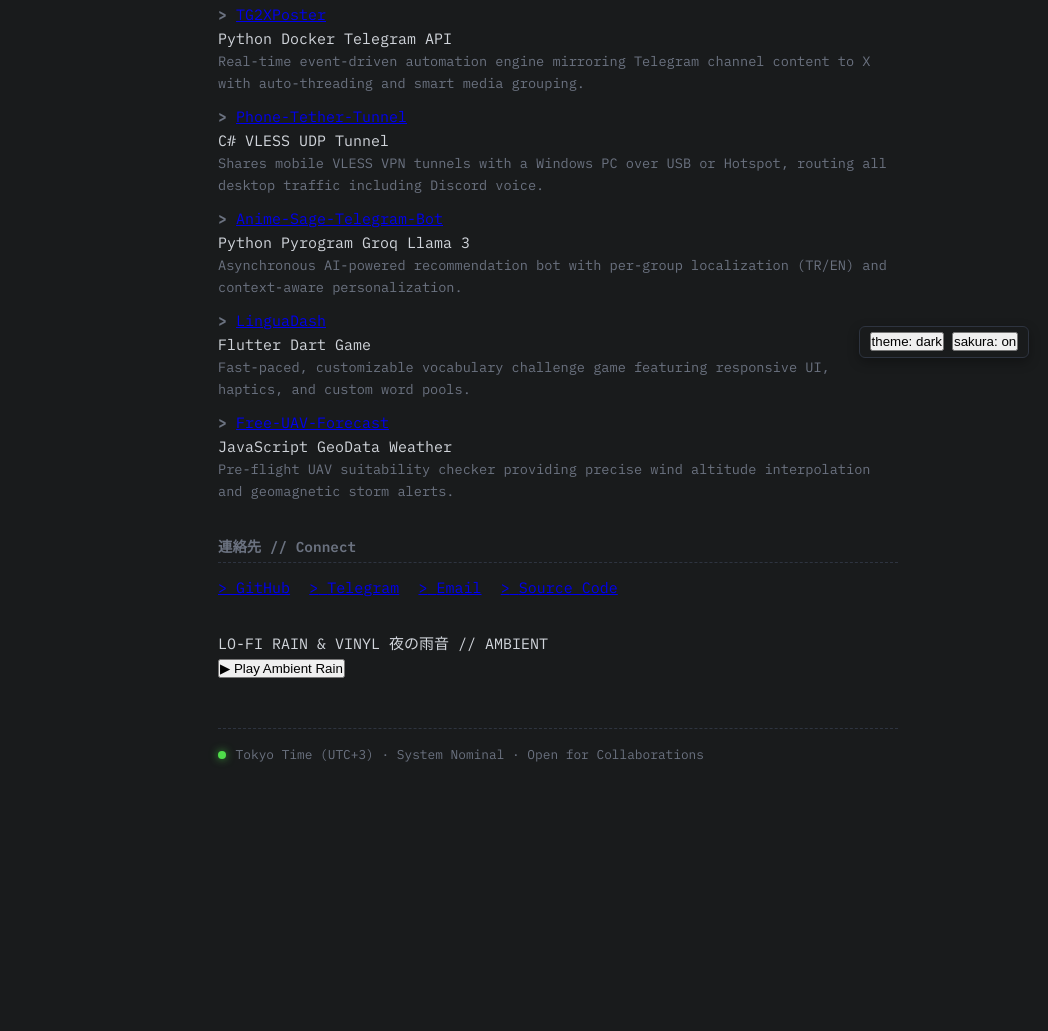
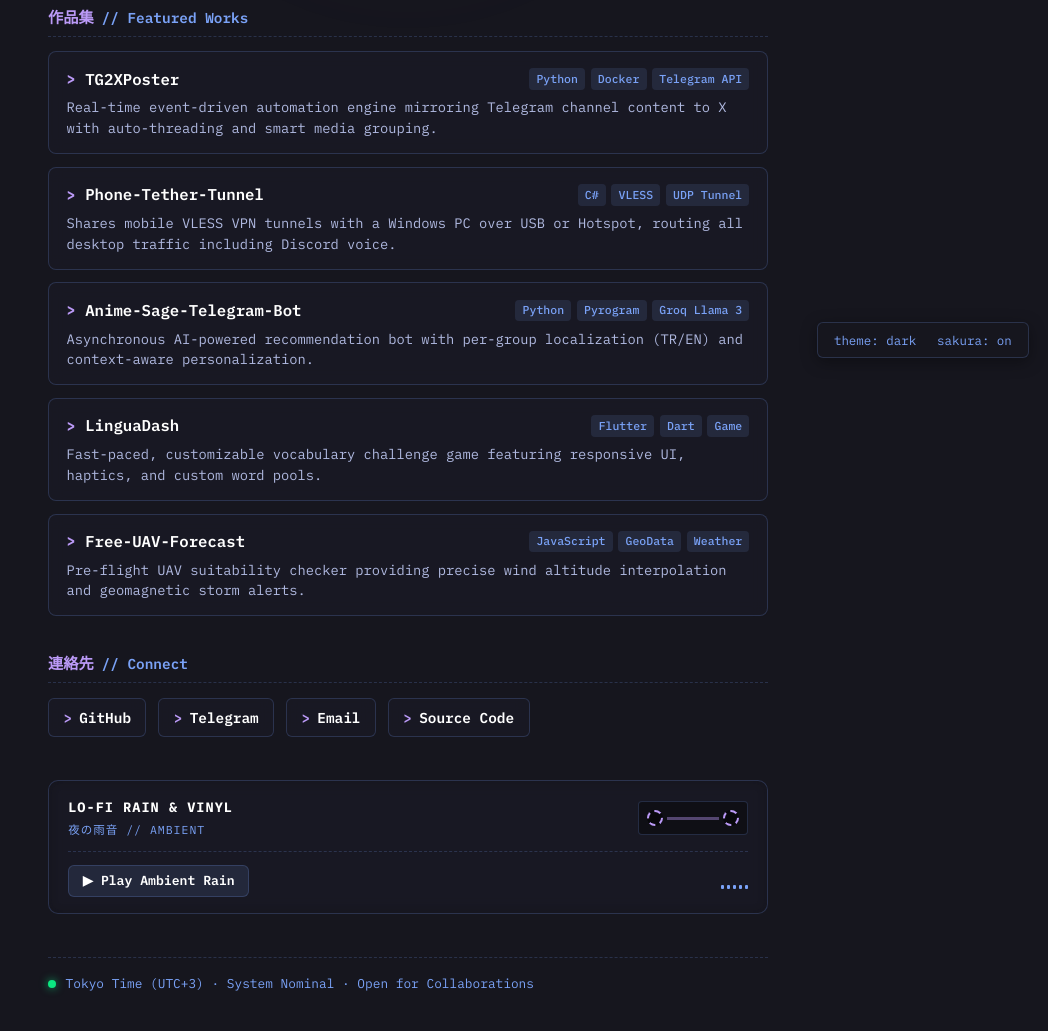
Before and after one commit to FrostSue/FrostSue, a plain HTML site: page website/index.html in a window 1280 px wide. Shown: the part 423-1454 px from the top of the page, without its empty margins (232-1280 px from the left). Before the commit the page ends 1269 px from the top, so only its background shows below. Drawn offline with Linux system fonts and the light colour scheme.

Commit message:
Update website/style.css with Tokyo Night and Sakura palettes, frosted glass cards, and cassette animations

```diff
--- a/website/style.css
+++ b/website/style.css
@@ -1,61 +1,73 @@
 :root {
-    --bg-color: #191B1C;
-    --text-color: #d1d5db;
-    --text-dim: #6b7280;
+    --bg-color: #16161e;
+    --card-bg: rgba(26, 27, 38, 0.7);
+    --text-color: #c0caf5;
+    --text-dim: #7aa2f7;
     --text-bright: #ffffff;
-    --accent: #5865F2;
-    --border-color: #2e3440;
-    --hover-bg: rgba(255, 255, 255, 0.05);
+    --accent: #bb9af7;
+    --border-color: rgba(122, 162, 247, 0.2);
+    --glow: rgba(187, 154, 247, 0.25);
+    --tag-bg: rgba(122, 162, 247, 0.12);
 }
 
 [data-theme="tokyonight"] {
-    --bg-color: #1a1b26;
+    --bg-color: #16161e;
+    --card-bg: rgba(26, 27, 38, 0.75);
     --text-color: #c0caf5;
-    --text-dim: #565f89;
+    --text-dim: #7aa2f7;
     --text-bright: #ffffff;
-    --accent: #7aa2f7;
-    --border-color: #292e42;
-    --hover-bg: rgba(122, 162, 247, 0.1);
+    --accent: #bb9af7;
+    --border-color: rgba(122, 162, 247, 0.2);
+    --glow: rgba(187, 154, 247, 0.25);
+    --tag-bg: rgba(122, 162, 247, 0.12);
 }
 
-[data-theme="mocha"] {
-    --bg-color: #1e1e2e;
-    --text-color: #cdd6f4;
-    --text-dim: #6c7086;
+[data-theme="sakura"] {
+    --bg-color: #19101f;
+    --card-bg: rgba(43, 24, 52, 0.75);
+    --text-color: #fce7f3;
+    --text-dim: #f472b6;
     --text-bright: #ffffff;
-    --accent: #cba6f7;
-    --border-color: #313244;
-    --hover-bg: rgba(203, 166, 247, 0.1);
+    --accent: #f43f5e;
+    --border-color: rgba(244, 114, 182, 0.25);
+    --glow: rgba(244, 63, 94, 0.25);
+    --tag-bg: rgba(244, 114, 182, 0.15);
 }
 
-[data-theme="gruvbox"] {
-    --bg-color: #282828;
-    --text-color: #ebdbb2;
-    --text-dim: #928374;
-    --text-bright: #fbf1c7;
-    --accent: #fe8019;
-    --border-color: #3c3836;
-    --hover-bg: rgba(254, 128, 25, 0.1);
+[data-theme="kyoto"] {
+    --bg-color: #181825;
+    --card-bg: rgba(30, 30, 46, 0.8);
+    --text-color: #cdd6f4;
+    --text-dim: #a6e3a1;
+    --text-bright: #f5e0dc;
+    --accent: #f9e2af;
+    --border-color: rgba(166, 227, 161, 0.25);
+    --glow: rgba(249, 226, 175, 0.2);
+    --tag-bg: rgba(166, 227, 161, 0.12);
 }
 
-[data-theme="pinkie"] {
-    --bg-color: #1a101f;
-    --text-color: #f3d9fa;
-    --text-dim: #845ef7;
+[data-theme="cyberpunk"] {
+    --bg-color: #0d0f18;
+    --card-bg: rgba(19, 23, 36, 0.85);
+    --text-color: #e0e6ed;
+    --text-dim: #00f2fe;
     --text-bright: #ffffff;
-    --accent: #f06595;
-    --border-color: #3b224c;
-    --hover-bg: rgba(240, 101, 149, 0.15);
+    --accent: #ff007f;
+    --border-color: rgba(0, 242, 254, 0.3);
+    --glow: rgba(255, 0, 127, 0.3);
+    --tag-bg: rgba(0, 242, 254, 0.12);
 }
 
-[data-theme="light"] {
-    --bg-color: #fbf1c7;
-    --text-color: #3c3836;
-    --text-dim: #7c6f64;
-    --text-bright: #282828;
-    --accent: #af3a03;
-    --border-color: #d5c4a1;
-    --hover-bg: rgba(0, 0, 0, 0.05);
+[data-theme="latte"] {
+    --bg-color: #f7f3ee;
+    --card-bg: rgba(255, 255, 255, 0.85);
+    --text-color: #38322e;
+    --text-dim: #8c7b75;
+    --text-bright: #201a17;
+    --accent: #d97706;
+    --border-color: rgba(140, 123, 117, 0.25);
+    --glow: rgba(217, 119, 6, 0.15);
+    --tag-bg: rgba(217, 119, 6, 0.12);
 }
 
 * {
@@ -67,23 +79,52 @@
 body {
     background-color: var(--bg-color);
     color: var(--text-color);
-    font-family: 'IBM Plex Mono', 'JetBrains Mono', 'Cascadia Code', monospace;
+    font-family: 'IBM Plex Mono', 'Noto Sans JP', monospace;
     font-size: 15px;
     line-height: 1.6;
     min-height: 100vh;
     display: flex;
     justify-content: center;
     align-items: center;
-    padding: 2rem 1.5rem 5rem 1.5rem;
-    transition: background-color 0.3s ease, color 0.3s ease;
+    padding: 3rem 1.5rem 6rem 1.5rem;
+    position: relative;
+    overflow-x: hidden;
+    transition: background-color 0.4s ease, color 0.4s ease;
+}
+
+#sakura-canvas {
+    position: fixed;
+    top: 0;
+    left: 0;
+    width: 100vw;
+    height: 100vh;
+    pointer-events: none;
+    z-index: 1;
+}
+
+.ambient-glow {
+    position: fixed;
+    top: 20%;
+    left: 50%;
+    width: 500px;
+    height: 500px;
+    transform: translate(-50%, -50%);
+    background: radial-gradient(circle, var(--glow) 0%, transparent 70%);
+    pointer-events: none;
+    z-index: 0;
+    filter: blur(60px);
+    opacity: 0.5;
+    transition: background 0.5s ease;
 }
 
 .container {
     width: 100%;
-    max-width: 680px;
+    max-width: 720px;
     display: flex;
     flex-direction: column;
-    gap: 2rem;
+    gap: 2.2rem;
+    position: relative;
+    z-index: 2;
 }
 
 .header {
@@ -91,6 +132,14 @@ body {
     display: flex;
     flex-direction: column;
     align-items: center;
+    gap: 0.4rem;
+}
+
+.kanji-badge {
+    font-size: 0.85rem;
+    color: var(--accent);
+    letter-spacing: 4px;
+    font-weight: 500;
 }
 
 .ascii {
@@ -100,36 +149,44 @@ body {
     letter-spacing: -0.5px;
     white-space: pre;
     overflow-x: auto;
-    margin-bottom: 0.8rem;
+    margin: 0.5rem 0;
     user-select: none;
 }
 
 .tagline {
-    font-size: 0.95rem;
+    font-size: 1rem;
     font-weight: 600;
-    letter-spacing: 1.5px;
+    letter-spacing: 2px;
     color: var(--text-bright);
-    margin-bottom: 0.3rem;
 }
 
 .sub-tagline {
     font-size: 0.82rem;
     color: var(--text-dim);
-    letter-spacing: 0.5px;
+    letter-spacing: 1px;
 }
 
 .section {
     display: flex;
     flex-direction: column;
-    gap: 0.8rem;
+    gap: 0.9rem;
 }
 
 .section-title {
+    display: flex;
+    align-items: baseline;
+    gap: 0.5rem;
     color: var(--text-dim);
     font-size: 0.9rem;
     font-weight: 600;
     border-bottom: 1px dashed var(--border-color);
-    padding-bottom: 0.3rem;
+    padding-bottom: 0.4rem;
+}
+
+.kanji-prefix {
+    color: var(--accent);
+    font-size: 0.95rem;
+    font-weight: 700;
 }
 
 .section-content p {
@@ -140,86 +197,119 @@ body {
 .projects-list {
     display: flex;
     flex-direction: column;
-    gap: 0.65rem;
+    gap: 0.8rem;
 }
 
-.project-item {
+.project-card {
+    background: var(--card-bg);
+    border: 1px solid var(--border-color);
+    border-radius: 8px;
+    padding: 0.9rem 1.1rem;
+    backdrop-filter: blur(8px);
+    transition: transform 0.2s ease, border-color 0.2s ease, box-shadow 0.2s ease;
+}
+
+.project-card:hover {
+    transform: translateY(-2px);
+    border-color: var(--accent);
+    box-shadow: 0 4px 16px var(--glow);
+}
+
+.project-header {
     display: flex;
     flex-wrap: wrap;
-    align-items: baseline;
-    gap: 0.5rem;
-    font-size: 0.92rem;
+    align-items: center;
+    gap: 0.6rem;
+    margin-bottom: 0.35rem;
 }
 
 .prompt {
-    color: var(--text-dim);
+    color: var(--accent);
     font-weight: 700;
 }
 
-.project-item a {
+.project-name {
     color: var(--text-bright);
     text-decoration: none;
+    font-size: 0.98rem;
     font-weight: 600;
-    transition: color 0.2s ease;
+}
+
+.tags {
+    display: flex;
+    flex-wrap: wrap;
+    gap: 0.35rem;
+    margin-left: auto;
+}
+
+.tag {
+    font-size: 0.72rem;
+    background: var(--tag-bg);
+    color: var(--text-dim);
+    border-radius: 4px;
+    padding: 0.1rem 0.45rem;
+    font-weight: 500;
 }
 
 .project-desc {
-    color: var(--text-dim);
-    font-size: 0.85rem;
+    color: var(--text-color);
+    font-size: 0.86rem;
+    line-height: 1.5;
+    opacity: 0.9;
 }
 
 .links-grid {
     display: flex;
     flex-wrap: wrap;
-    gap: 1.2rem;
-    align-items: center;
+    gap: 0.75rem;
 }
 
-.link-entry {
-    color: var(--text-dim);
-    font-size: 0.95rem;
+.link-chip {
+    display: inline-flex;
+    align-items: center;
+    gap: 0.45rem;
+    background: var(--card-bg);
+    border: 1px solid var(--border-color);
+    color: var(--text-bright);
+    text-decoration: none;
+    font-size: 0.9rem;
+    font-weight: 600;
+    padding: 0.45rem 0.9rem;
+    border-radius: 6px;
+    backdrop-filter: blur(8px);
+    transition: transform 0.2s ease, border-color 0.2s ease, box-shadow 0.2s ease;
 }
 
-.link-entry a {
-    text-decoration: none;
-    font-weight: 600;
-    transition: transform 0.2s ease;
-    display: inline-block;
+.link-chip:hover {
+    transform: translateY(-2px);
+    border-color: var(--accent);
+    box-shadow: 0 4px 12px var(--glow);
 }
 
-.link-entry a:hover {
-    transform: translateY(-1px);
+.chip-prompt {
+    color: var(--accent);
+}
+
+.chip-text {
+    color: var(--text-bright);
 }
 
 .rainbow {
-    background: linear-gradient(90deg, #ff4545 0%, #ff9a00 12%, #d0de21 25%, #4fdc4a 38%, #3fdad8 50%, #2fc9e2 63%, #1c7fee 75%, #8b5cf6 88%, #ff4545 100%);
+    background: linear-gradient(90deg, #ff5e57 0%, #ffc048 15%, #0be881 35%, #00d8d6 55%, #575fcf 75%, #ef5777 90%, #ff5e57 100%);
     background-size: 400% 100%;
     -webkit-background-clip: text;
     background-clip: text;
     color: transparent;
-}
-
-.rainbow-animated {
-    animation: rainbow-cycle 5s linear infinite;
+    animation: rainbow-cycle 6s linear infinite;
 }
 
 .rainbow-hover:hover {
-    background: linear-gradient(90deg, #ff4545 0%, #ff9a00 20%, #4fdc4a 40%, #3fdad8 60%, #8b5cf6 80%, #ff4545 100%);
+    background: linear-gradient(90deg, #ff5e57 0%, #ffc048 20%, #0be881 40%, #00d8d6 60%, #575fcf 80%, #ff5e57 100%);
     background-size: 300% 100%;
     -webkit-background-clip: text;
     background-clip: text;
     color: transparent;
     animation: rainbow-cycle 3s linear infinite;
-}
-
-body.fx-disabled .rainbow,
-body.fx-disabled .rainbow-animated,
-body.fx-disabled .rainbow-hover:hover {
-    background: none;
-    -webkit-background-clip: unset;
-    background-clip: unset;
-    color: var(--accent);
-    animation: none;
 }
 
 @keyframes rainbow-cycle {
@@ -231,8 +321,151 @@ body.fx-disabled .rainbow-hover:hover {
     }
 }
 
+.player-section {
+    margin-top: 0.5rem;
+}
+
+.cassette-container {
+    background: var(--card-bg);
+    border: 1px solid var(--border-color);
+    border-radius: 10px;
+    padding: 1rem 1.2rem;
+    backdrop-filter: blur(8px);
+    display: flex;
+    flex-direction: column;
+    gap: 0.8rem;
+    box-shadow: inset 0 0 10px rgba(0, 0, 0, 0.2);
+}
+
+.cassette-body {
+    display: flex;
+    justify-content: space-between;
+    align-items: center;
+    border-bottom: 1px dashed var(--border-color);
+    padding-bottom: 0.7rem;
+}
+
+.cassette-label {
+    display: flex;
+    flex-direction: column;
+    gap: 0.15rem;
+}
+
+.cassette-title {
+    font-size: 0.85rem;
+    font-weight: 700;
+    color: var(--text-bright);
+    letter-spacing: 1px;
+}
+
+.cassette-sub {
+    font-size: 0.72rem;
+    color: var(--text-dim);
+    letter-spacing: 1px;
+}
+
+.cassette-window {
+    width: 110px;
+    height: 34px;
+    background: rgba(0, 0, 0, 0.35);
+    border: 1px solid var(--border-color);
+    border-radius: 4px;
+    display: flex;
+    align-items: center;
+    justify-content: space-between;
+    padding: 0 8px;
+    position: relative;
+}
+
+.tape-strip {
+    height: 3px;
+    flex-grow: 1;
+    background: rgba(187, 154, 247, 0.4);
+    margin: 0 4px;
+}
+
+.reel {
+    width: 16px;
+    height: 16px;
+    border-radius: 50%;
+    border: 2px dashed var(--accent);
+    background: rgba(0, 0, 0, 0.5);
+}
+
+.reel.spinning {
+    animation: spin 2.5s linear infinite;
+}
+
+@keyframes spin {
+    from {
+        transform: rotate(0deg);
+    }
+    to {
+        transform: rotate(360deg);
+    }
+}
+
+.player-controls {
+    display: flex;
+    justify-content: space-between;
+    align-items: center;
+}
+
+.player-btn {
+    background: var(--tag-bg);
+    border: 1px solid var(--border-color);
+    color: var(--text-bright);
+    font-family: inherit;
+    font-size: 0.82rem;
+    font-weight: 600;
+    padding: 0.4rem 0.85rem;
+    border-radius: 6px;
+    cursor: pointer;
+    display: inline-flex;
+    align-items: center;
+    gap: 0.5rem;
+    transition: background 0.2s ease, border-color 0.2s ease, transform 0.2s ease;
+}
+
+.player-btn:hover {
+    background: var(--border-color);
+    border-color: var(--accent);
+    transform: translateY(-1px);
+}
+
+.visualizer {
+    display: flex;
+    align-items: flex-end;
+    gap: 3px;
+    height: 16px;
+}
+
+.visualizer .bar {
+    width: 3px;
+    height: 4px;
+    background: var(--text-dim);
+    border-radius: 1px;
+    transition: height 0.2s ease;
+}
+
+.visualizer.active .bar {
+    background: var(--accent);
+    animation: sound-bounce 1s ease-in-out infinite alternate;
+}
+
+.visualizer.active .bar:nth-child(1) { animation-duration: 0.8s; }
+.visualizer.active .bar:nth-child(2) { animation-duration: 1.1s; }
+.visualizer.active .bar:nth-child(3) { animation-duration: 0.7s; }
+.visualizer.active .bar:nth-child(4) { animation-duration: 1.3s; }
+.visualizer.active .bar:nth-child(5) { animation-duration: 0.9s; }
+
+@keyframes sound-bounce {
+    0% { height: 3px; }
+    100% { height: 16px; }
+}
+
 .footer {
-    margin-top: 1rem;
+    margin-top: 0.5rem;
     padding-top: 1rem;
     border-top: 1px dashed var(--border-color);
 }
@@ -249,8 +482,8 @@ body.fx-disabled .rainbow-hover:hover {
     width: 8px;
     height: 8px;
     border-radius: 50%;
-    background-color: #4fdc4a;
-    box-shadow: 0 0 8px rgba(79, 220, 74, 0.7);
+    background-color: #0be881;
+    box-shadow: 0 0 8px rgba(11, 232, 129, 0.7);
     display: inline-block;
 }
 
@@ -264,10 +497,11 @@ body.fx-disabled .rainbow-hover:hover {
     border: 1px solid var(--border-color);
     padding: 0.35rem 0.6rem;
     border-radius: 6px;
-    box-shadow: 0 4px 12px rgba(0, 0, 0, 0.3);
+    box-shadow: 0 4px 16px rgba(0, 0, 0, 0.35);
+    z-index: 10;
 }
 
-.icon-button {
+.control-btn {
     background: none;
     border: none;
     color: var(--text-dim);
@@ -279,19 +513,28 @@ body.fx-disabled .rainbow-hover:hover {
     transition: color 0.2s ease, background-color 0.2s ease;
 }
 
-.icon-button:hover {
+.control-btn:hover {
     color: var(--text-bright);
-    background-color: var(--hover-bg);
+    background-color: var(--border-color);
 }
 
 @media (max-width: 600px) {
-    .container {
-        gap: 1.5rem;
+    body {
+        padding: 2rem 1rem 5rem 1rem;
     }
 
-    .project-item {
+    .container {
+        gap: 1.6rem;
+    }
+
+    .project-header {
         flex-direction: column;
-        gap: 0.2rem;
+        align-items: flex-start;
+        gap: 0.3rem;
+    }
+
+    .tags {
+        margin-left: 0;
     }
 
     .quick-settings {
```
